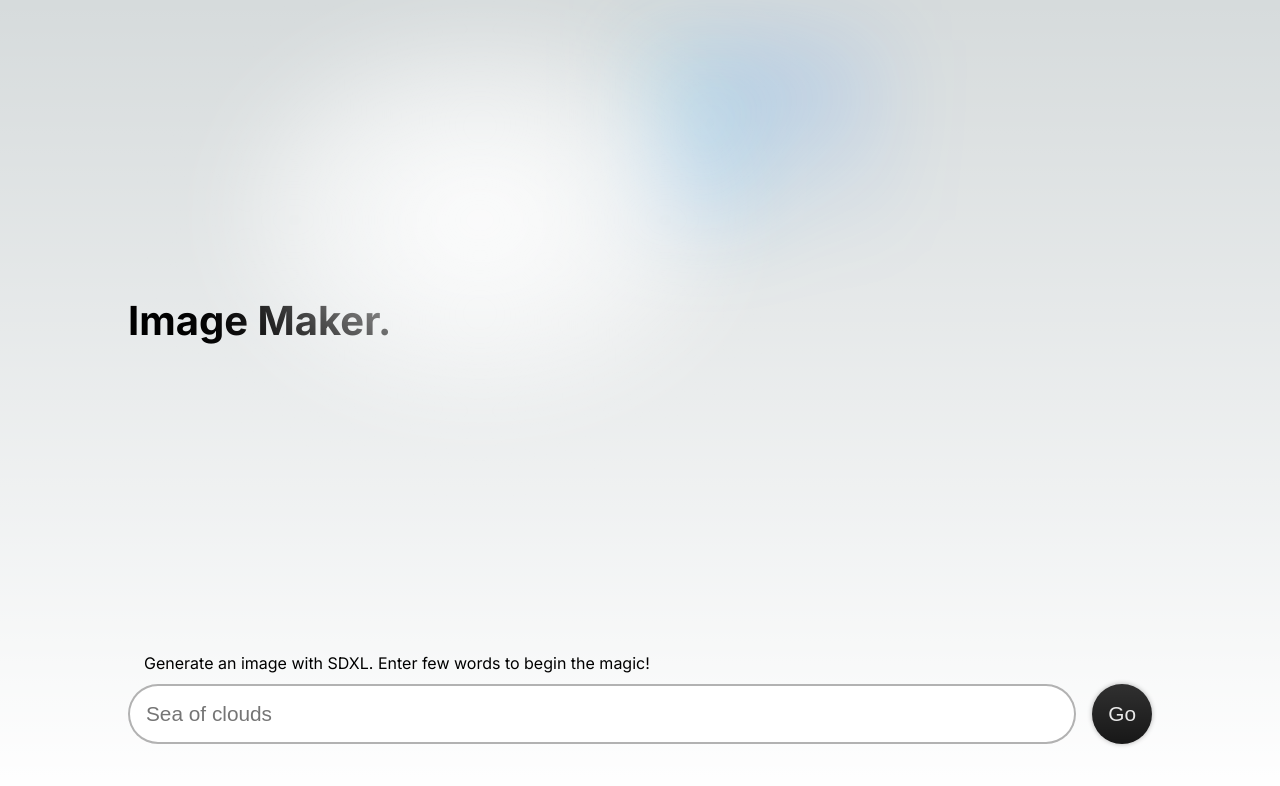
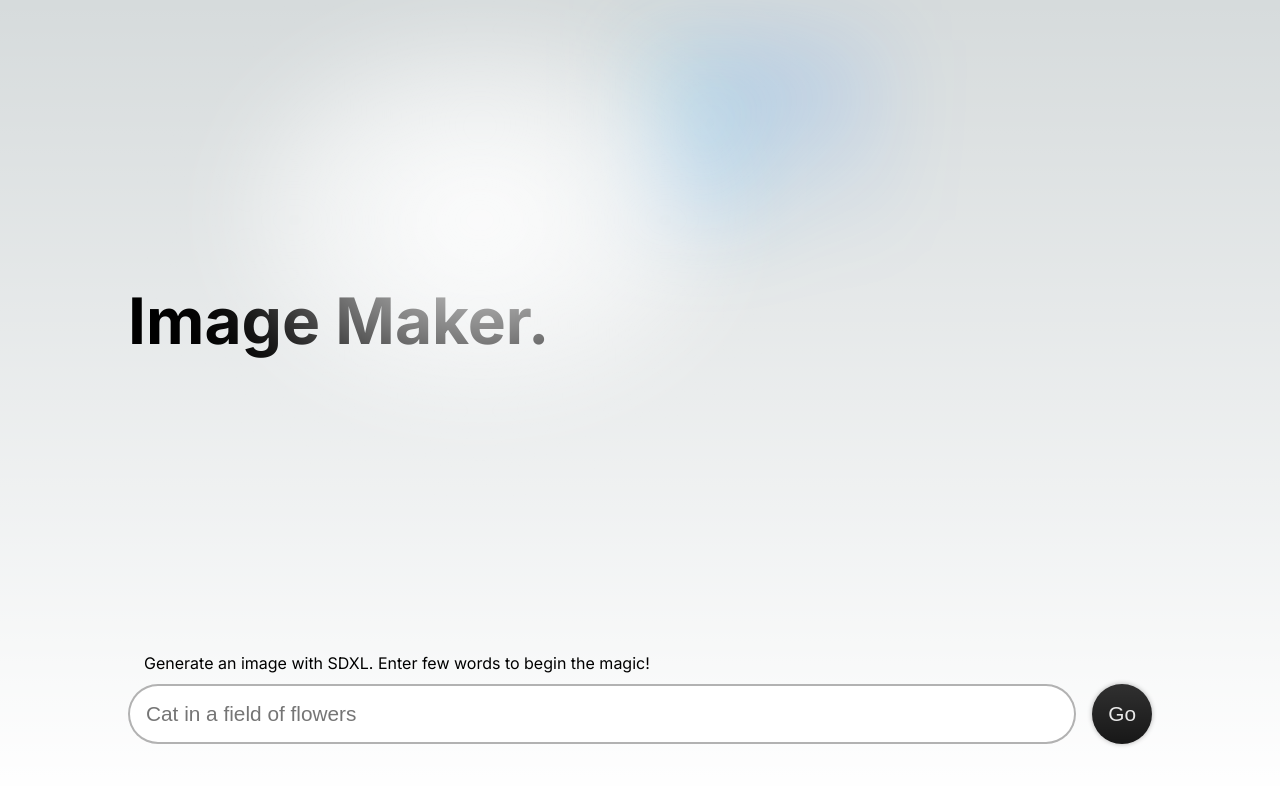
Before and after one commit to tsibg/image-maker, a Next.js app: page / in a window 1280 px wide. Shown: the top 786 px of the page. Built offline with nearby package versions, Linux system fonts and the light colour scheme; what replicate would draw is missing.

Commit message:
title style moved into pages

```diff
--- a/src/app/home.module.css
+++ b/src/app/home.module.css
@@ -1,3 +1,12 @@
+
+.title {
+  font-size: 4rem;
+  flex-grow: 1;
+  display: flex;
+  flex-direction: column;
+  justify-content: space-around;
+}
+
 .main {
   display: flex;
   flex-direction: column;
@@ -17,15 +26,6 @@
   max-height: 1000px;
   justify-content: space-between;
 }
-
-.title {
-  font-size: 2.5rem;
-  flex-grow: 1;
-  display: flex;
-  flex-direction: column;
-  justify-content: space-around;
-}
-
 
 .background {
   position: absolute;
--- a/src/app/images/[id]/images.module.css
+++ b/src/app/images/[id]/images.module.css
@@ -1,3 +1,9 @@
+.title {
+    font-size: 2rem;
+    display: flex;
+    flex-direction: column;
+    justify-content: space-around;
+  }
 .imagePage {
     height: 100vh;
     display: flex;
--- a/src/app/images/[id]/page.js
+++ b/src/app/images/[id]/page.js
@@ -1,3 +1,4 @@
+import Link from "next/link";
 import GeneratorForm from "@/app/(generator)/generator-form";
 import GeneratorImage from "@/app/(generator)/generator-image";
 import GeneratorLoader from "@/app/(generator)/generator-loader";
@@ -10,6 +11,9 @@ export default async function Page({ params: { id } }) {
   const { imageUrl, prompt, error, isProcessing } = await getImage(id);
   return (
     <>
+      <h1 className={styles.title}>
+        <Link href="/">Image Maker.</Link>
+      </h1>
       <div className={styles.imagePage}>
         <GeneratorImage isProcessing={isProcessing} imageUrl={imageUrl} promp={prompt} />
         <GeneratorLoader isProcessing={isProcessing} />
--- a/src/app/layout.js
+++ b/src/app/layout.js
@@ -1,7 +1,7 @@
 import { Inter } from "next/font/google";
+import styles from "./home.module.css";
+
 import "./globals.css";
-import styles from "./home.module.css";
-import Link from "next/link";
 const inter = Inter({ subsets: ["latin"] });
 
 export const metadata = {
@@ -14,12 +14,8 @@ export default function RootLayout({ children }) {
     <html lang="en">
       <body className={inter.className}>
         <div className={styles.background}></div>
-
         <main className={styles.main}>
           <div className={styles.container}>
-            <h1 className={styles.title}>
-              <Link href="/">Image Maker.</Link>
-            </h1>
             {children}
           </div>
         </main>
--- a/src/app/page.js
+++ b/src/app/page.js
@@ -1,9 +1,17 @@
 import GeneratorForm from "./(generator)/generator-form";
-const defaultPrompt = "Sea of clouds";
+import Link from "next/link";
+import styles from "./home.module.css";
+
+const defaultPrompt = "Cat in a field of flowers";
 
 export default function Page() {
 
   return (
+    <>
+      <h1 className={styles.title}>
+        <Link href="/">Image Maker.</Link>
+      </h1>
       <GeneratorForm defaultPrompt={defaultPrompt} />
+    </>
   );
 }
```
